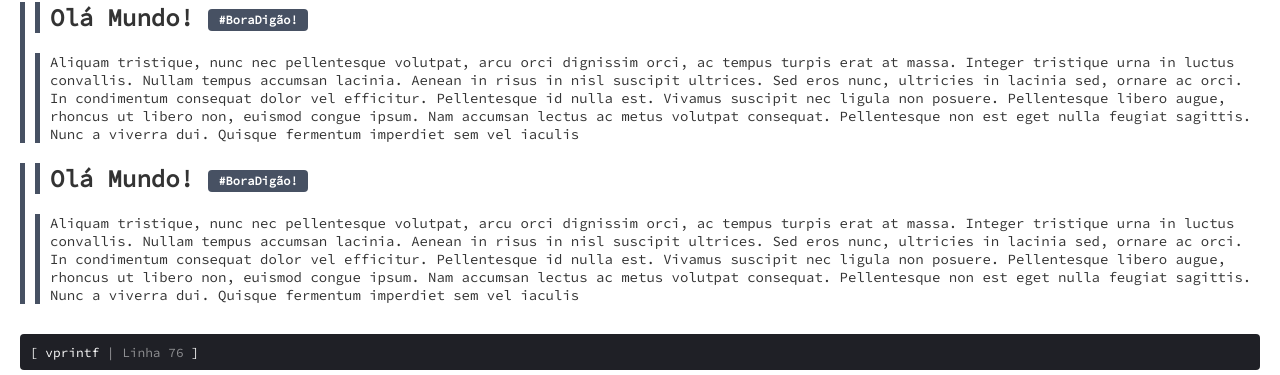
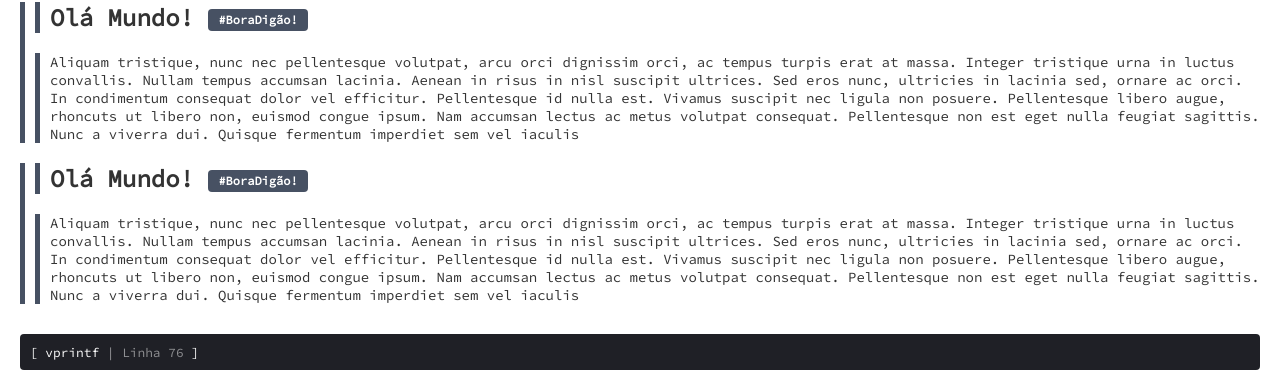
Before and after one commit to rodrigo-oliveira-code/FSPHP, a PHP site: page /02-definindo/02-03-comandos-de-saida/index.php in a window 1280 px wide. Shown: the part 959-1334 px from the top of the page. Run offline with PHP 8.4, Linux system fonts and the light colour scheme.

Commit message:
alterações

```diff
--- a/02-definindo/02-03-comandos-de-saida/index.php
+++ b/02-definindo/02-03-comandos-de-saida/index.php
@@ -64,7 +64,7 @@ fullStackPHPClassSession("printf", __LINE__);
   massa. Integer tristique urna in luctus convallis. Nullam tempus accumsan lacinia. Aenean in risus in
   nisl suscipit ultrices. Sed eros nunc, ultricies in lacinia sed, ornare ac orci. In condimentum consequat
   dolor vel efficitur. Pellentesque id nulla est. Vivamus suscipit nec ligula non posuere. Pellentesque
-  libero augue, rhoncus ut libero non, euismod congue ipsum. Nam accumsan lectus ac metus volutpat consequat.
+  libero augue, rhoncuts ut libero non, euismod congue ipsum. Nam accumsan lectus ac metus volutpat consequat.
   Pellentesque non est eget nulla feugiat sagittis. Nunc a viverra dui. Quisque fermentum imperdiet sem
   vel iaculis";
 
```
